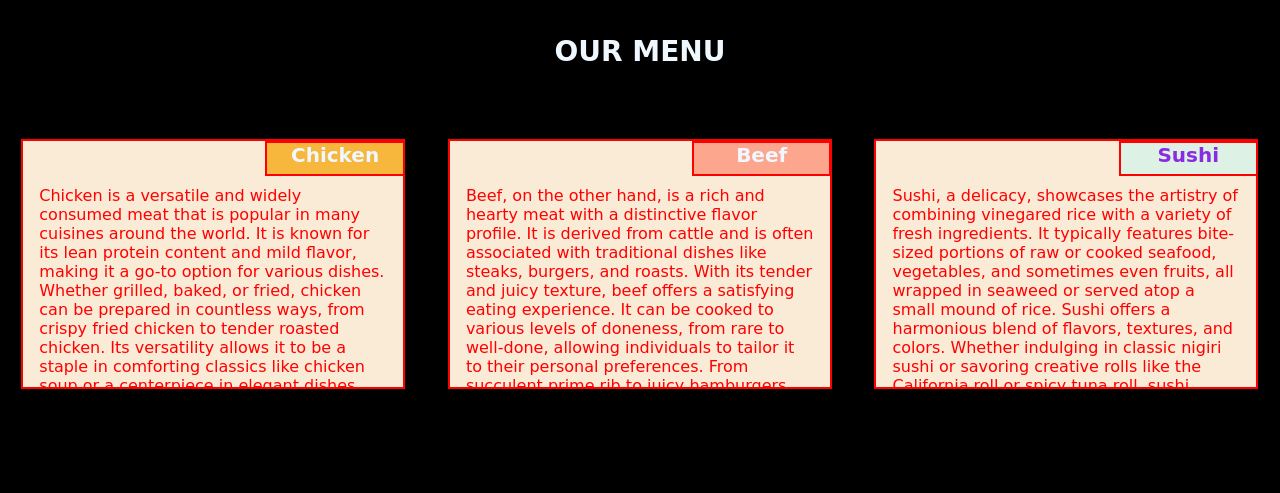
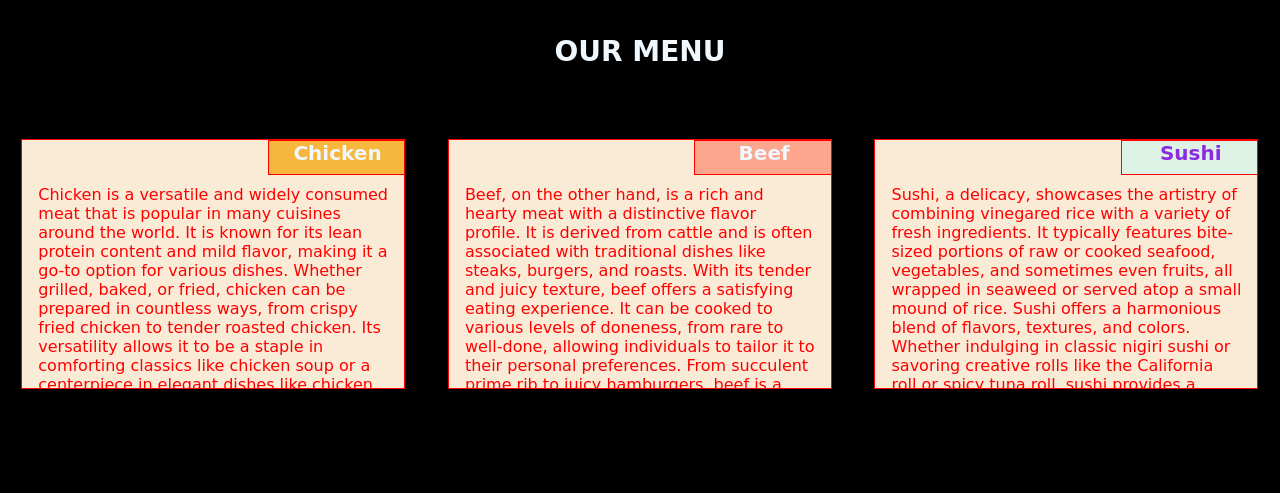
Before and after one commit to MuhammadMoiz1/Cousera_assignments, a plain HTML site: page module2-solution/index.html in a window 1280 px wide. Drawn offline with Linux system fonts and the light colour scheme.

Commit message:
modified the position of headig

```diff
--- a/module2-solution/style.css
+++ b/module2-solution/style.css
@@ -20,7 +20,7 @@
     overflow:hidden;
     margin:30px 70px;
     padding: 16px;
-    border: 2px solid red;
+    border: 1px solid red;
     padding-top: 0px;
 }
 @media (min-width: 992px){
@@ -57,14 +57,15 @@ p{
 
 
 h2{
-    border:2px solid  red;
+    border:1px solid  red;
     font-size: 125%;
     width:40%;
     height: 15%;
     text-align: center;
     margin-bottom: 10px;
     position: relative;
-    left:65%;
+    right:-65.5%;
+
 }
 #h21{
     background-color: rgb(247, 182, 60);
```
